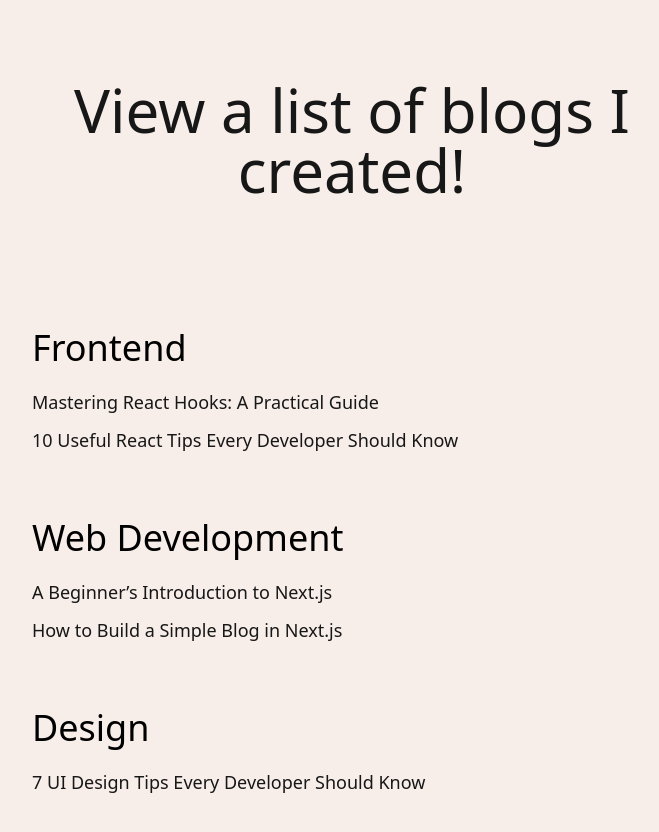
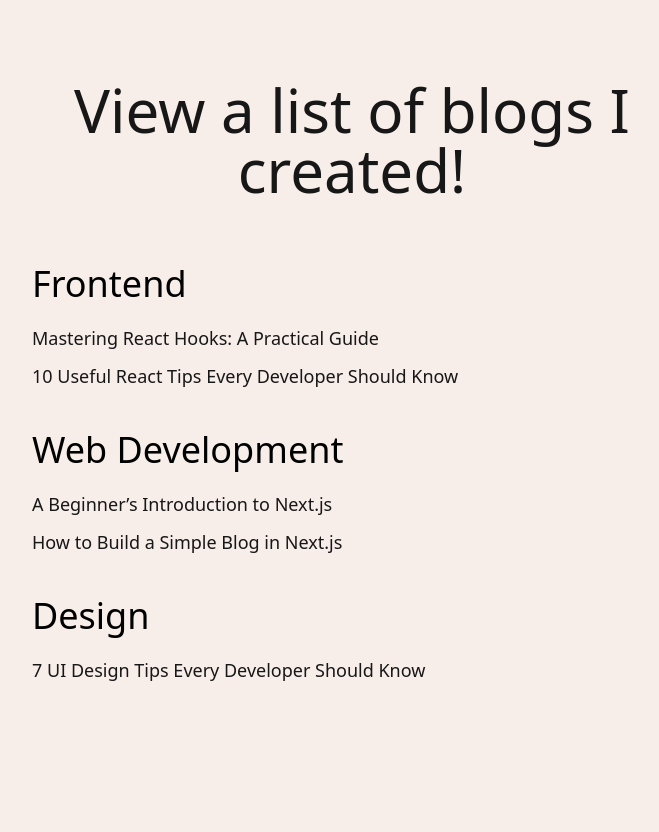
Before and after one commit to keliaa1/SimbiSpace, a Next.js app: page /blogs in a window 1280 px wide. Shown: the top 832 px of the page, without its empty margins (288-947 px from the left). After the commit the page ends 800 px from the top, so only its background shows below. Built offline with nearby package versions, Linux system fonts and the light colour scheme.

Commit message:
Refactor: Update Article component to correctly handle params and improve article data fetching

```diff
--- a/app/blogs/[blogId]/page.tsx
+++ b/app/blogs/[blogId]/page.tsx
@@ -2,20 +2,24 @@ import Link from "next/link";
 import { ArrowLeftCircleIcon } from "@heroicons/react/16/solid";
 import { getArticleData } from "@/lib/articles";
 
-const Article = async ({ params }: { params: { blogId: string } }) => {
-  const articleData = await getArticleData(params.blogId);
+const Article = async ({ params }: { params: Promise<{ blogId: string }> }) => {
+  const { blogId } = await params; // Await the whole params Promise first
+  const articleData = await getArticleData(blogId); // Now use the resolved string
+
+  console.log("Resolved blogId:", blogId); // This will now log correctly (e.g., "my-article")
+
   return (
     <section className="mx-auto w-10/12 md:w-1/2 mt-20 flex flex-col gap-5">
       <div className="flex justify-between font-poppins">
-        <Link href={"/"} className="flex flex-row gap-1 place-items-center">
+        <Link href={"/blogs"} className="flex flex-row gap-1 place-items-center">
           <ArrowLeftCircleIcon className="w-6 h-6" />
           <span>Back</span>
         </Link>
-
         <p>{articleData.date}</p>
       </div>
-      <article dangerouslySetInnerHTML={{ __html: articleData.contentHtml }} />
+      <article className="article" dangerouslySetInnerHTML={{ __html: articleData.contentHtml }} />
     </section>
   );
 };
+
 export default Article;
--- a/app/blogs/page.tsx
+++ b/app/blogs/page.tsx
@@ -8,10 +8,11 @@ export default function Blogs() {
             <h1>View a list of blogs I created!</h1>
 
         </header>
-        <section className="md:grid md:grid-cols-w xl:grid-cols-3 flex flex-col gap-10"></section>
+        <section className="md:grid md:grid-cols-w  flex flex-col gap-10">
         {articles!==null && Object.keys(articles).map((article)=>(
         <ArticleItemList category={article} articles={articles[article]} key={article} />
     ))}
        </section>
+       </section>
     );
 }
--- a/components/ArticleListItem.tsx
+++ b/components/ArticleListItem.tsx
@@ -13,7 +13,7 @@ const ArticleItemList = ({ category, articles }: Props) => {
       <div className="flex flex-col gap-2.5 font-poppins text-lg">
         {articles.map((article, id) => (
           <Link
-            href={`/${article.id}`}
+            href={`/blogs/${article.id}`}
             key={id}
             className="text-neutral-900 hover:text-amber-800 transition duration-150"
           >
--- a/lib/articles.ts
+++ b/lib/articles.ts
@@ -10,64 +10,64 @@ import moment from "moment";
 import { title } from "process";
 
 const articlesDirectory = path.join(process.cwd(), "articles");
-const getSortedArticles = ():ArticleItem[]=>{
+const getSortedArticles = (): ArticleItem[] => {
   const fileNames = fs.readdirSync(articlesDirectory);
 
-    const allArticlesData = fileNames.map((fileName)=>{
+  const allArticlesData = fileNames.map((fileName) => {
     const id = fileName.replace(/\.md$/, "");
-        const fullPath = path.join(articlesDirectory, fileName);
+    const fullPath = path.join(articlesDirectory, `${id}.md`);
     const fileContents = fs.readFileSync(fullPath, "utf8");
     const matterResult = matter(fileContents);
 
-        return{
+    return {
       id,
       title: matterResult.data.title,
       date: matterResult.data.date,
       category: matterResult.data.category,
-        }
-    })
+    };
+  });
 
-    return allArticlesData.sort((a,b)=>{
+  return allArticlesData.sort((a, b) => {
     const format = "DD-MM-YYYY";
     const dateOne = moment(a.date, format);
     const dateTwo = moment(b.date, format);
     if (dateOne.isBefore(dateTwo)) return -1;
     if (dateTwo.isBefore(dateOne)) return 1;
     return 0;
-    })
+  });
+};
 
-}
-
-export const getCategorisedArticles= ():Record<string, ArticleItem[]>=>{
+export const getCategorisedArticles = (): Record<string, ArticleItem[]> => {
   const sortedArticles = getSortedArticles();
   const categorisedArticles: Record<string, ArticleItem[]> = {};
 
-    sortedArticles.forEach((article)=>{
-        if(!categorisedArticles[article.category]){
+  sortedArticles.forEach((article) => {
+    if (!categorisedArticles[article.category]) {
       categorisedArticles[article.category] = [];
     }
 
     categorisedArticles[article.category].push(article);
-    })
+  });
 
   return categorisedArticles;
-}
+};
 
-export const getArticleData = async (id:string)=>{
-    const fullPath = path.join(articlesDirectory, `${id}.md`)
+export const getArticleData = async (id: string) => {
+  const fullPath = path.join(articlesDirectory, `${id}.md`);
 
   const fileContents = fs.readFileSync(fullPath, "utf8");
   const matterResult = matter(fileContents);
 
-    const processedContent = await remark().use(html).process(matterResult.content);
+  const processedContent = await remark()
+    .use(html)
+    .process(matterResult.content);
   const contentHtml = processedContent.toString();
 
-    return{
+  return {
     id,
     contentHtml,
     title: matterResult.data.title,
     date: moment(matterResult.data.date).format("DD-MM-YYYY"),
-        category: matterResult.data.category
-    }
-
-}
+    category: matterResult.data.category,
+  };
+};
```
Also changed, not shown: app/globals.css (line endings or trailing spaces). Lines whose indentation alone changed are shown as unchanged.
